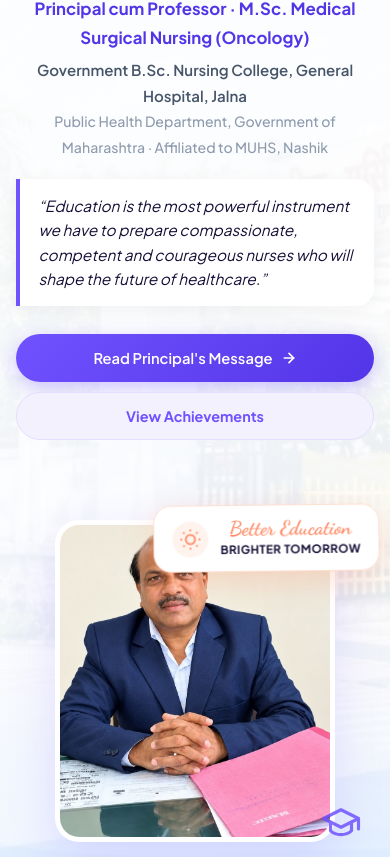
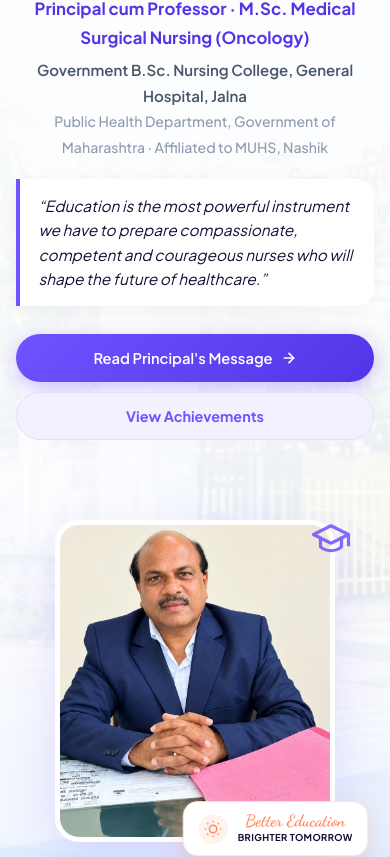
Before and after one commit to bbhagyashri928-max/portfolio-client2, a plain HTML site: page index.html in a window 390 px wide. Shown: the part 274-1131 px from the top of the page. Drawn offline with Linux system fonts and the light colour scheme.

Commit message:
Move Better Education sticker badge to bottom of portrait frame

```diff
--- a/assets/css/style.css
+++ b/assets/css/style.css
@@ -592,8 +592,9 @@ body.menu-open {
 
 .hero-sunburst-badge {
   position: absolute;
-  top: -20px;
-  right: -20px;
+  bottom: -20px;
+  right: -15px;
+  top: auto;
   background: #FFFFFF;
   padding: 12px 18px;
   border-radius: var(--radius-md);
@@ -603,7 +604,7 @@ body.menu-open {
   align-items: center;
   gap: 12px;
   animation: floatGentle 5s ease-in-out infinite;
-  z-index: 2;
+  z-index: 3;
 }
 
 .sunburst-icon-wrap {
@@ -647,8 +648,9 @@ body.menu-open {
 
 .doodle-cap {
   position: absolute;
-  bottom: -20px;
-  right: 15px;
+  top: -20px;
+  right: 25px;
+  bottom: auto;
   width: 56px;
   height: 56px;
   color: var(--primary);
@@ -1863,15 +1865,18 @@ body.menu-open {
   }
 
   .hero-sunburst-badge {
-    top: -8px;
-    right: 0;
-    transform: scale(0.86);
-    transform-origin: top right;
+    top: auto;
+    bottom: -15px;
+    right: 10px;
+    transform: scale(0.88);
+    transform-origin: bottom right;
+    animation: none;
   }
 
   .doodle-cap {
-    bottom: -10px;
-    right: 8px;
+    top: -12px;
+    bottom: auto;
+    right: 18px;
     transform: scale(0.85);
   }
 
@@ -2018,15 +2023,19 @@ body.menu-open {
   }
 
   .hero-sunburst-badge {
+    top: auto;
+    bottom: -14px;
+    right: 6px;
     transform: scale(0.82);
+    transform-origin: bottom right;
+    animation: none;
+  }
+
+  .doodle-cap {
     top: -10px;
-    right: -5px;
-  }
-
-  .doodle-cap {
+    bottom: auto;
+    right: 15px;
     transform: scale(0.75);
-    bottom: -8px;
-    right: 5px;
   }
 
   .message-profile-card {
@@ -2170,7 +2179,13 @@ body.menu-open {
   }
 
   .hero-sunburst-badge {
-    display: none;
+    top: auto;
+    bottom: -12px;
+    right: 4px;
+    transform: scale(0.76);
+    transform-origin: bottom right;
+    display: flex;
+    animation: none;
   }
 
   .circle-card-vision,
```
